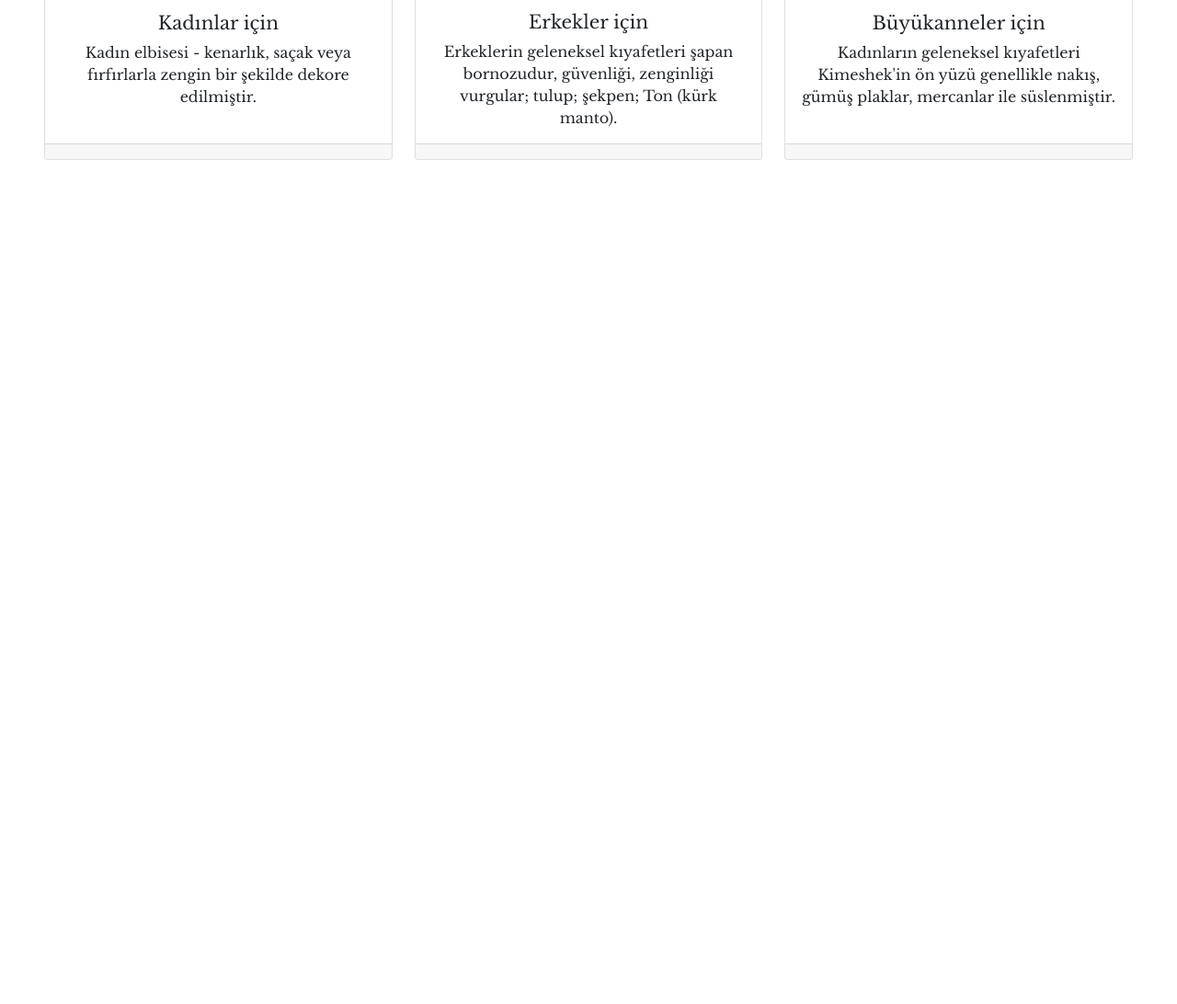
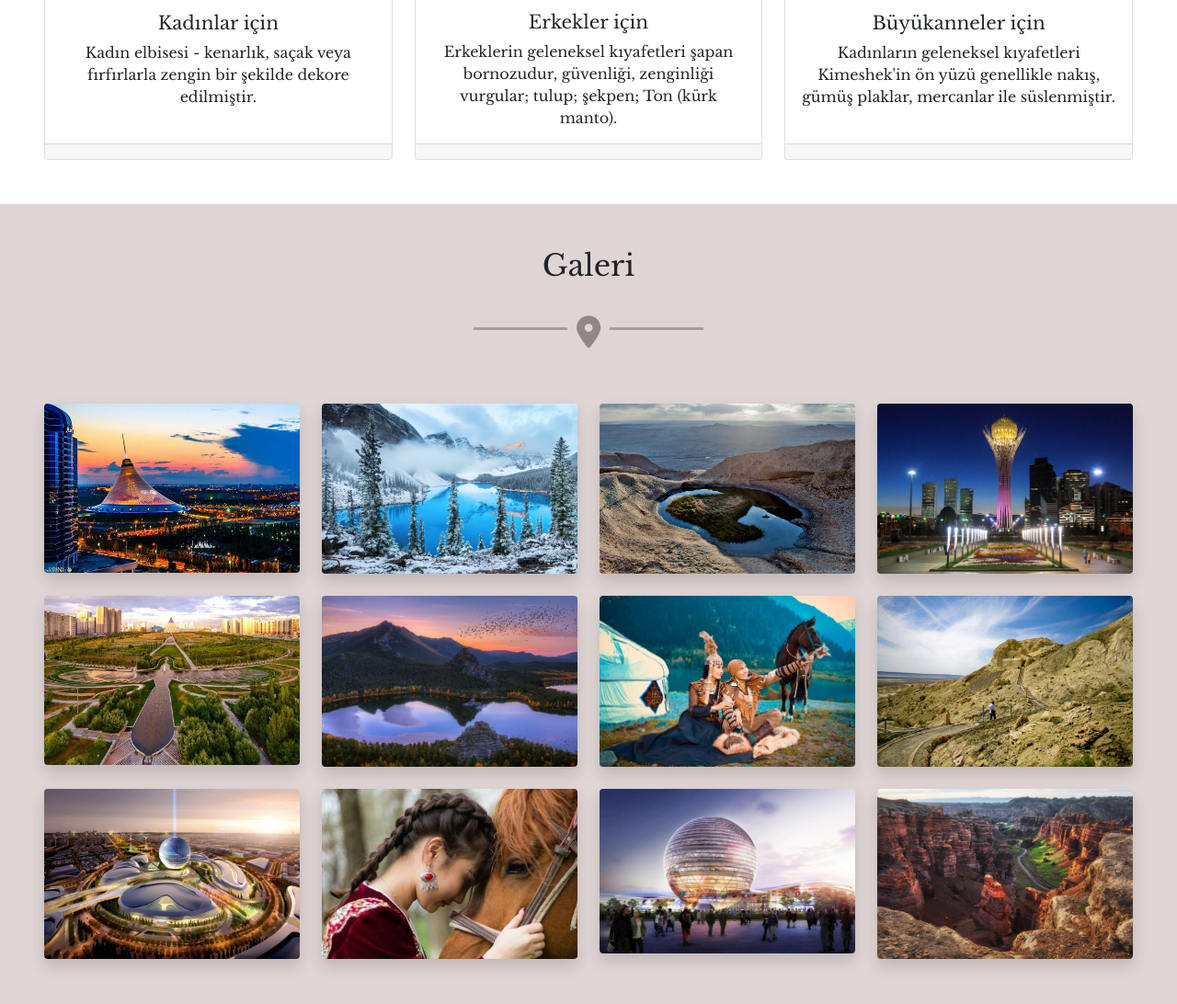
Before and after one commit to SauWebProgramming/websayfasi-aikorkembigaziyeva, a plain HTML site: page index.html in a window 1280 px wide. Shown: the part 2331-3423 px from the top of the page at 92% size. Before the commit the page ends 2553 px from the top, so only its background shows below. Drawn offline with nearby package versions, Linux system fonts and the light colour scheme.

Commit message:
fotoğraf albümü sayfasını oluşturdum

```diff
--- a/css/style.css
+++ b/css/style.css
@@ -39,3 +39,11 @@ body{
 .gelenekselgiyimlerCard>img:hover{
     opacity: 0.8;
 }
+
+.galeri{
+    background-color: #dfd5d5;
+}
+
+.figure:hover{
+    opacity: 0.8;
+}
--- a/index.html
+++ b/index.html
@@ -211,6 +211,130 @@
 
 <!--Geleneksel giyimler bitiş-->
 
+<!--Galeri başlangıç-->
+
+<section class="p-5 text-center galeri" id="galeri">
+  <div class="countainer">
+
+    <h2 class="mb-5 font-weight-bold">Galeri</h2>
+
+    <hr class="ayrac"><i class="fas fa-map-marker-alt igri"></i>
+
+    <div class="row">
+
+    <div class="col-md-3">
+      <figure class="figure">
+        <a href="img/r1.jpg">
+        <img src="img/r1.jpg" class="figure-img img-fluid rounded shadow" alt="...">
+        </a>
+      </figure>
+    </div>
+
+    <div class="col-md-3">
+      <figure class="figure">
+        <a href="img/r2.jpg">
+        <img src="img/r2.jpg" class="figure-img img-fluid rounded shadow" alt="...">
+        </a>
+      </figure>
+    </div>
+
+    <div class="col-md-3">
+      <figure class="figure">
+        <a href="img/r3.jpg">
+        <img src="img/r3.jpg" class="figure-img img-fluid rounded shadow" alt="...">
+        </a>
+      </figure>
+    </div>
+
+    <div class="col-md-3">
+      <figure class="figure">
+        <a href="img/r4.jpg">
+        <img src="img/r4.jpg" class="figure-img img-fluid rounded shadow" alt="...">
+        </a>
+      </figure>
+    </div>
+  </div>
+
+
+
+
+  <div class="row">
+
+    <div class="col-md-3">
+      <figure class="figure">
+        <a href="img/r5.jpg">
+        <img src="img/r5.jpg" class="figure-img img-fluid rounded shadow" alt="...">
+        </a>
+      </figure>
+    </div>
+
+    <div class="col-md-3">
+      <figure class="figure">
+        <a href="img/r6.jpg">
+        <img src="img/r6.jpg" class="figure-img img-fluid rounded shadow" alt="...">
+        </a>
+      </figure>
+    </div>
+
+    <div class="col-md-3">
+      <figure class="figure">
+        <a href="img/r7.jpg">
+        <img src="img/r7.jpg" class="figure-img img-fluid rounded shadow" alt="...">
+        </a>
+      </figure>
+    </div>
+
+    <div class="col-md-3">
+      <figure class="figure">
+        <a href="img/r8.jpg">
+        <img src="img/r8.jpg" class="figure-img img-fluid rounded shadow" alt="...">
+        </a>
+      </figure>
+    </div>
+  </div>
+
+
+
+  <div class="row">
+
+    <div class="col-md-3">
+      <figure class="figure">
+        <a href="img/r9.jpg">
+        <img src="img/r9.jpg" class="figure-img img-fluid rounded shadow" alt="...">
+        </a>
+      </figure>
+    </div>
+
+    <div class="col-md-3">
+      <figure class="figure">
+        <a href="img/r10.jpg">
+        <img src="img/r10.jpg" class="figure-img img-fluid rounded shadow" alt="...">
+        </a>
+      </figure>
+    </div>
+
+    <div class="col-md-3">
+      <figure class="figure">
+        <a href="img/r11.jpg">
+        <img src="img/r11.jpg" class="figure-img img-fluid rounded shadow" alt="...">
+        </a>
+      </figure>
+    </div>
+
+    <div class="col-md-3">
+      <figure class="figure">
+        <a href="img/r12.jpg">
+        <img src="img/r12.jpg" class="figure-img img-fluid rounded shadow" alt="...">
+        </a>
+      </figure>
+    </div>
+  </div>
+  </div>
+</div>
+</section>
+
+<!--Galeri bitiş-->
+
 <script src="https://cdn.jsdelivr.net/npm/bootstrap@5.1.3/dist/js/bootstrap.bundle.min.js" integrity="sha384-ka7Sk0Gln4gmtz2MlQnikT1wXgYsOg+OMhuP+IlRH9sENBO0LRn5q+8nbTov4+1p" crossorigin="anonymous"></script>
 
 </body>
```
